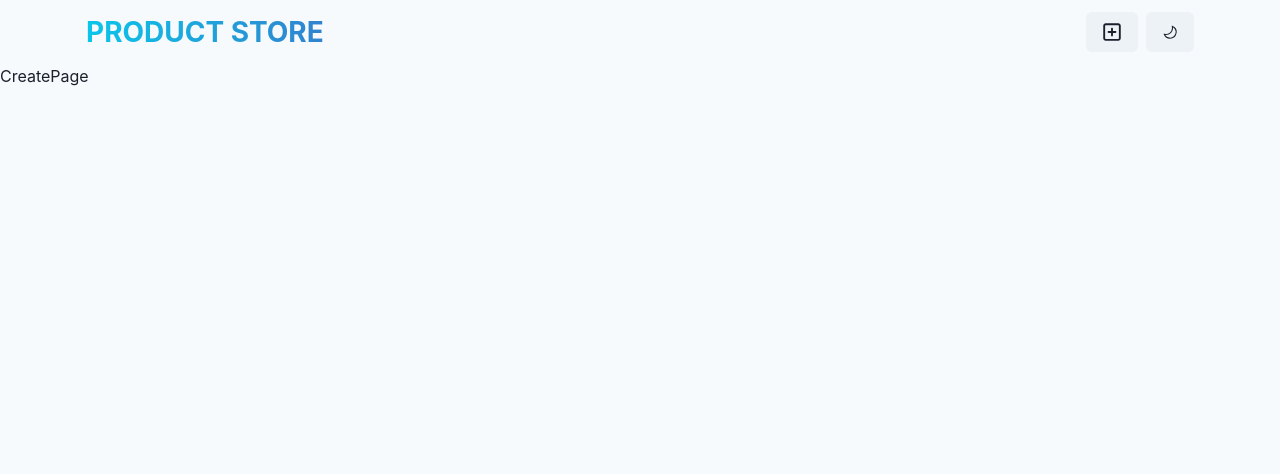
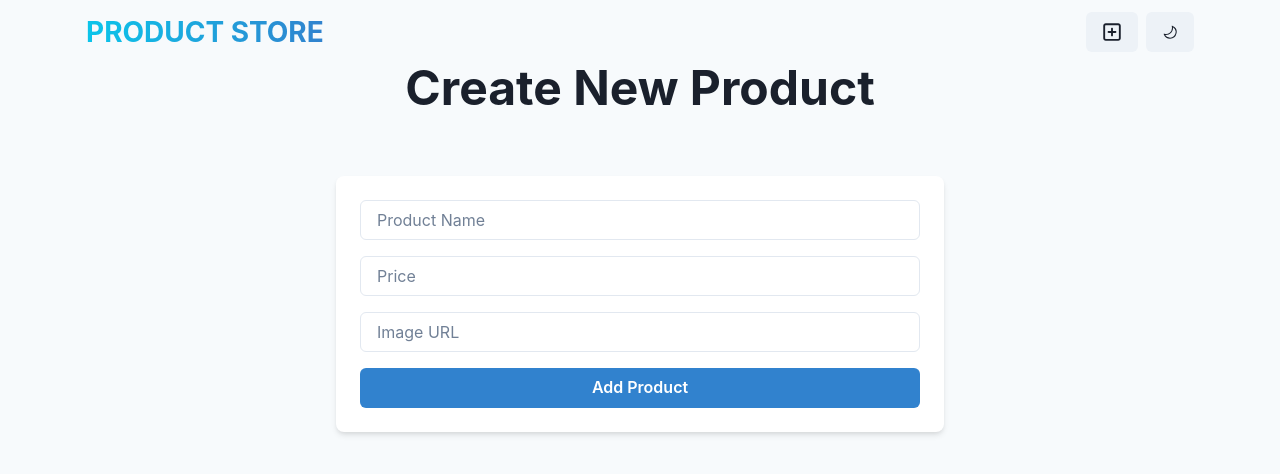
Before and after one commit to Th0ngpv/MERN-Stack-Store-Website, a React (Vite) app in the folder frontend/: page /create in a window 1280 px wide. Shown: the top 474 px of the page. Built offline with nearby package versions, Linux system fonts and the light colour scheme.

Commit message:
Create createProductForm UI

```diff
--- a/frontend/src/components/Navbar.jsx
+++ b/frontend/src/components/Navbar.jsx
@@ -32,11 +32,11 @@ const Navbar = () => {
 
           <HStack spacing={2} alignItems={"center"}>
             <Link to={"/create"}>
-              <Button>
+              <Button title="create new product page">
                 <FaRegSquarePlus fontSize={20} />
               </Button>
             </Link>
-            <Button onClick={toggleColorMode}>
+            <Button title="theme toggle" onClick={toggleColorMode}>
               {colorMode === "light" ? <GoMoon /> : <FaRegLightbulb />}
             </Button>
           </HStack>
--- a/frontend/src/pages/CreatePage.jsx
+++ b/frontend/src/pages/CreatePage.jsx
@@ -1,6 +1,58 @@
+import { Container, VStack, Heading, Box, useColorModeValue, Input, Button } from "@chakra-ui/react";
+import { useState } from "react";
+
 const CreatePage = () => {
+  const [newProduct, setNewProduct] = useState({
+    name: "",
+    price: "",
+    image: "",
+  });
+
+  const handleAddProduct = ()=> {
+    console.log(newProduct);
+  };
+
   return (
-    <div>CreatePage</div>
+    <Container maxW={"container.sm"}>
+      <VStack spacing={8}>
+        <Heading as={"h1"} size={"2xl"} textAlign={"center"} mb={8}>
+          Create New Product
+        </Heading>
+
+        <Box
+          w={"full"} bg={useColorModeValue("white","gray.800")}
+          p={6} rounded={"lg"} shadow={"md"}
+        >
+          <VStack spacing={4}>
+            <Input
+              placeholder="Product Name"
+              name="name"
+              value={newProduct.name}
+              onChange={(e) => setNewProduct({...newProduct, name: e.target.value})}
+            />
+            <Input
+              placeholder="Price"
+              name="price"
+              value={newProduct.price}
+              onChange={(e) => setNewProduct({...newProduct, price: e.target.value})}
+            />
+            <Input
+              placeholder="Image URL"
+              name="image"
+              value={newProduct.image}
+              onChange={(e) => setNewProduct({...newProduct, image: e.target.value})}
+            />
+
+            <Button title="CreateNewProduct" colorScheme="blue" onClick={handleAddProduct} w='full'>
+              Add Product
+            </Button>
+
+          </VStack>
+
+        </Box>
+      </VStack>
+
+    </Container>
   )
 }
 
```
